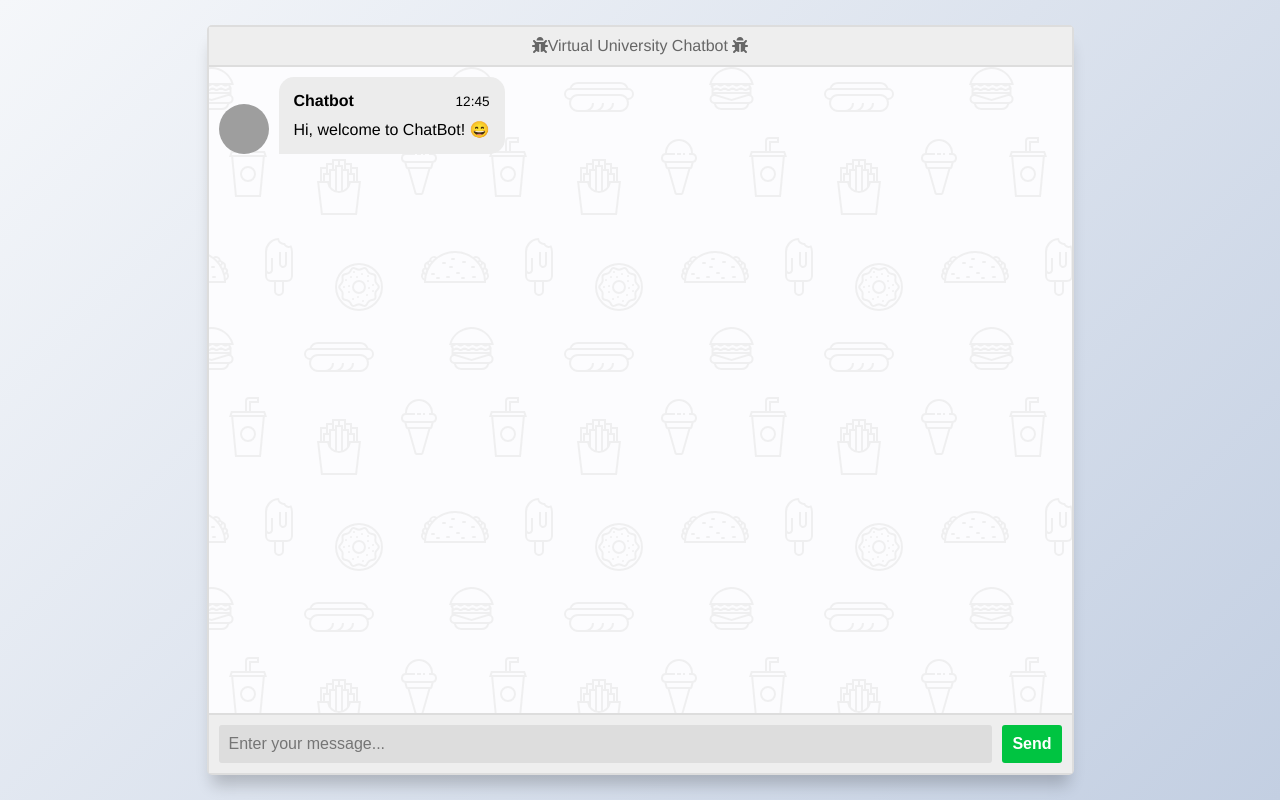
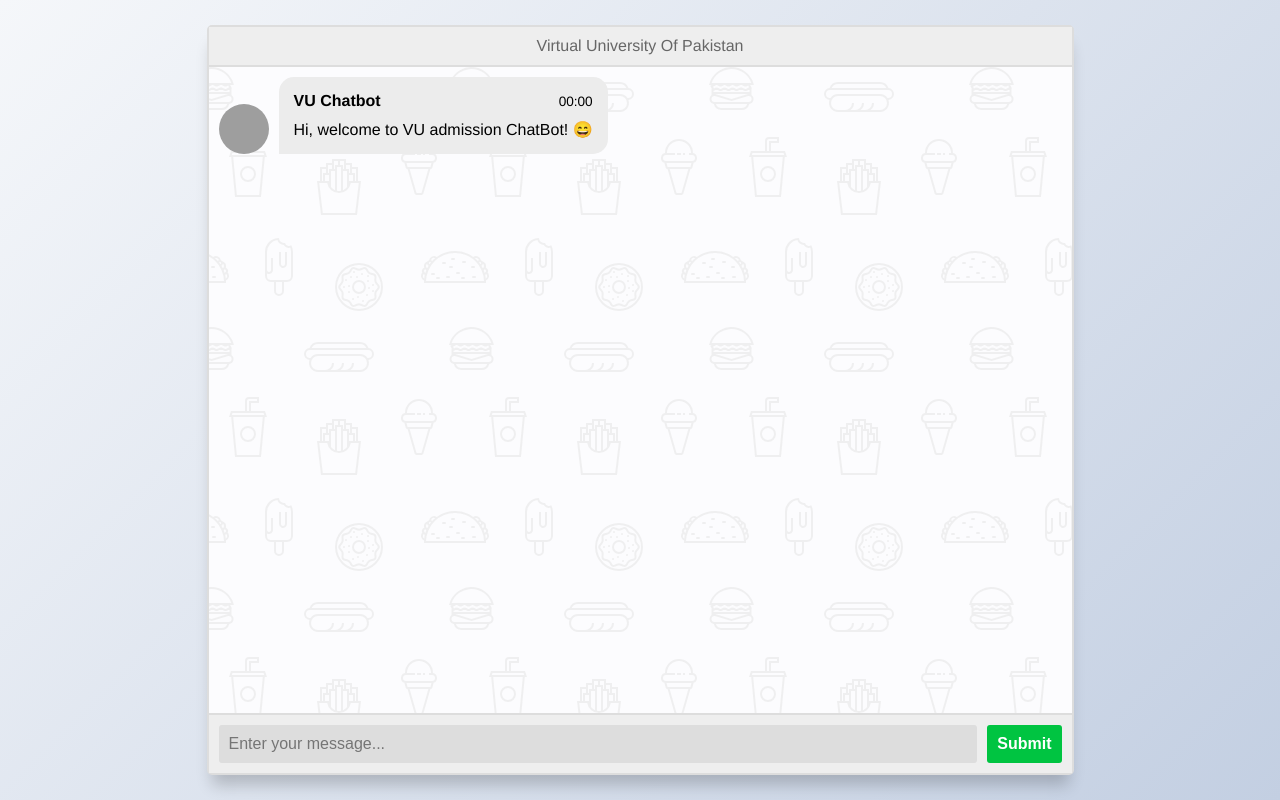
Before and after one commit to Mazhar-32/chatbot_using_flask, a Flask app: page / in a window 1280 px wide. Run offline with Flask 2, Linux system fonts and the light colour scheme; parts of the project's set-up code (start-up, migrations or seed data) failed here and were passed over; some libraries are stand-ins or nearby versions; grey boxes are pictures that could not be loaded.

Commit message:
Update index.html

```diff
--- a/templates/index.html
+++ b/templates/index.html
@@ -1,37 +1,35 @@
 <!DOCTYPE html>
 <html lang="en">
-
 <head>
   <meta charset="UTF-8">
-  <title>Chatbot</title>
+  <title>VU ChatBot</title>
   <meta charset="UTF-8">
   <meta name="viewport" content="width=device-width, initial-scale=1.0">
   <meta http-equiv="X-UA-Compatible" content="ie=edge">
   <link rel="stylesheet" href="{{ url_for('static', filename='styles/style.css') }}">
   <script src="https://ajax.googleapis.com/ajax/libs/jquery/3.2.1/jquery.min.js"></script>
 </head>
-
 <body>
   <!-- partial:index.partial.html -->
   <section class="msger">
     <header class="msger-header">
       <div class="msger-header-title">
-        <i class="fas fa-bug"></i>Virtual University Chatbot <i class="fas fa-bug"></i>
+      <!--<i class="fas fa-bug"></i> VU Chatbot <i class="fas fa-bug"></i>-->
+        <i class="fa-solid fa-building-columns"></i> Virtual University Of Pakistan<i class="fa-solid fa-building-columns"></i>
       </div>
     </header>
 
     <main class="msger-chat">
       <div class="msg left-msg">
-        <div class="msg-img" style="background-image: url(https://image.flaticon.com/icons/svg/327/327779.svg)"></div>
-
+        <div class="msg-img" style="background-image:url(logo.png) "></div>
         <div class="msg-bubble">
           <div class="msg-info">
-            <div class="msg-info-name">Chatbot</div>
-            <div class="msg-info-time">12:45</div>
+            <div class="msg-info-name">VU Chatbot</div>
+            <div class="msg-info-time"> 00:00</div>
           </div>
 
           <div class="msg-text">
-            Hi, welcome to ChatBot! 😄
+            Hi, welcome to VU admission ChatBot! 😄
           </div>
         </div>
       </div>
@@ -40,11 +38,11 @@
 
     <form class="msger-inputarea">
       <input type="text" class="msger-input" id="textInput" placeholder="Enter your message...">
-      <button type="submit" class="msger-send-btn">Send</button>
+      <button type="submit" class="msger-send-btn">Submit</button>
     </form>
   </section>
   <!-- partial -->
-  <script src='https://use.fontawesome.com/releases/v5.0.13/js/all.js'></script>
+  <script src='https://cdnjs.cloudflare.com/ajax/libs/font-awesome/6.2.1/css/all.min.css'></script>
   <script>
 
     const msgerForm = get(".msger-inputarea");
```
